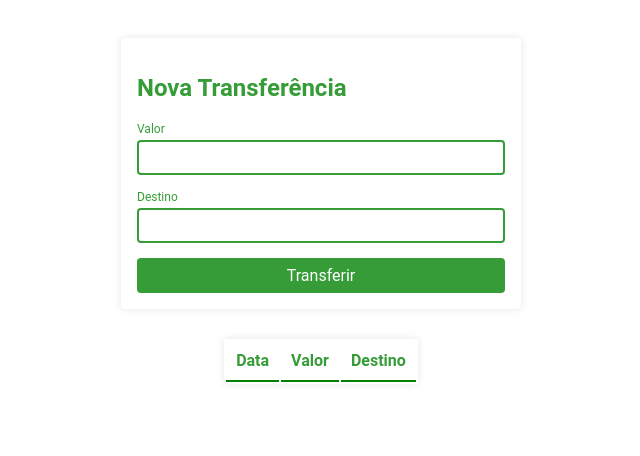
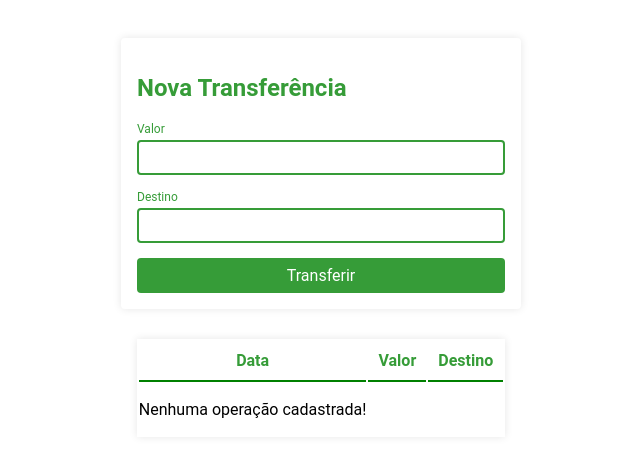
Before and after one commit to Eberthyn/angular, an Angular app: page / in a window 1280 px wide. Shown: the top 456 px of the page, without its empty margins (319-959 px from the left). Built offline with nearby package versions, Linux system fonts and the light colour scheme.

Commit message:
Adicionando *ngIf

```diff
--- a/src/app/extrato/extrato.component.html
+++ b/src/app/extrato/extrato.component.html
@@ -5,7 +5,7 @@
     <th class="tabela__cabecalho__conteudo">Destino</th>
   </thead>
 
-  <tbody>
+  <tbody *ngIf="transferencias.length > 0 ; else listaVazia">
     <tr class="tabela__linha" *ngFor="let transferencia of transferencias">
       <td class="tabela__conteudo">{{ transferencia.data | date: 'short'}}</td>
       <td class="tabela__conteudo">{{ transferencia.valor | currency: 'BRL'}}</td>
@@ -13,3 +13,6 @@
     </tr>
   </tbody>
 </table>
+<ng-template #listaVazia>
+  <p>Nenhuma operação cadastrada!</p>
+</ng-template>
```
